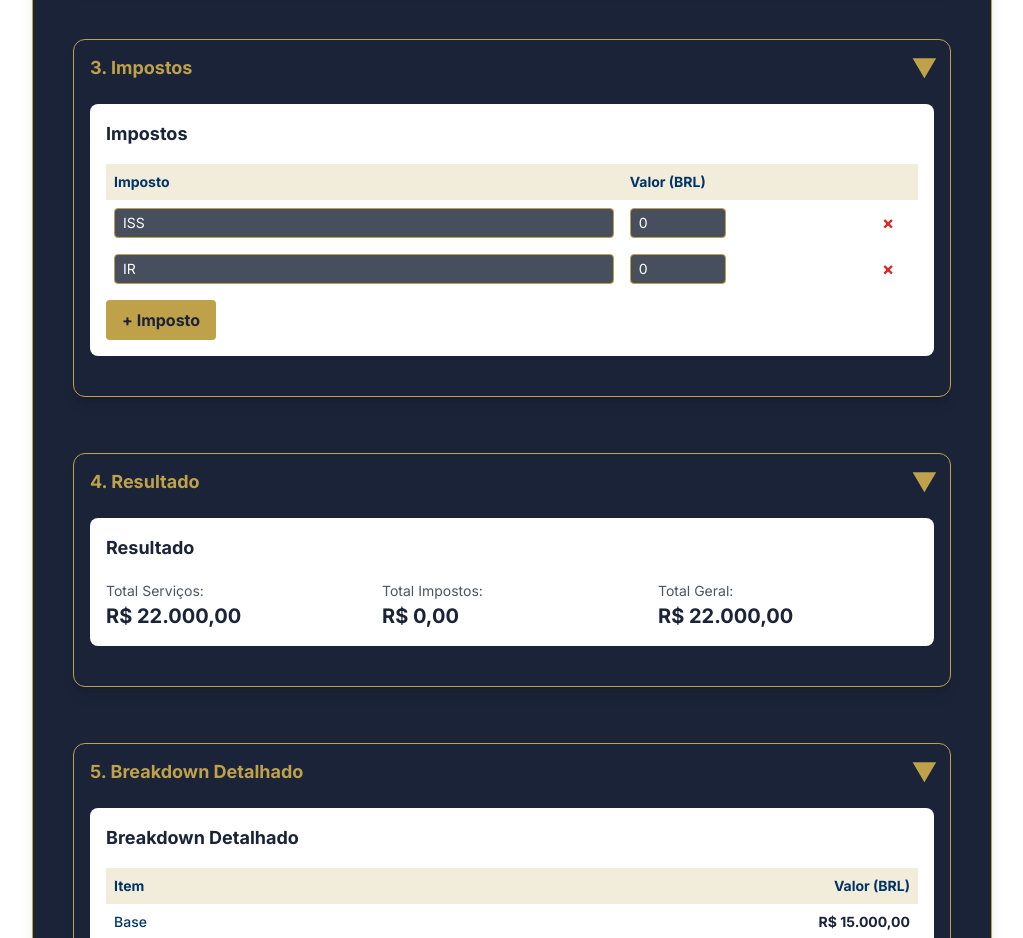
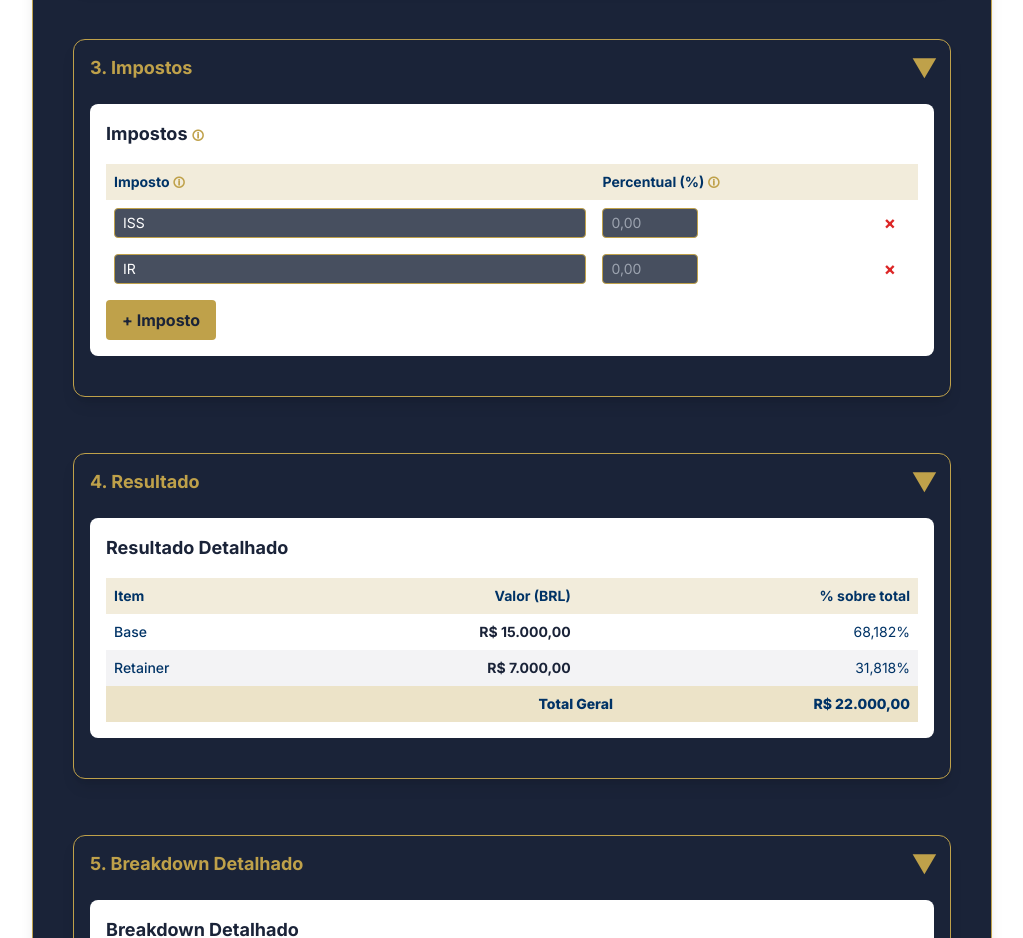
Before and after one commit to OLVCORE/olv-quote-builder, a Next.js app: page /admin/simulator in a window 1280 px wide. Shown: the part 1420-2358 px from the top of the page, without its empty margins (128-1151 px from the left). Built offline with nearby package versions, Linux system fonts and the light colour scheme; no server answers.

Commit message:
feat: implementar resultado detalhado com impostos em cascata, conversão de moedas e campos livres

```diff
--- a/src/components/ServiceForm.tsx
+++ b/src/components/ServiceForm.tsx
@@ -193,19 +193,21 @@ export default function ServiceForm({ config, currency, customRate }: Props) {
 
   // Seção Impostos (dinâmica)
   const [impostos, setImpostos] = useState([
-    { nome: 'ISS', valor: 0 },
-    { nome: 'IR', valor: 0 },
+    { nome: 'ISS', valor: '' },
+    { nome: 'IR', valor: '' },
   ]);
-  const adicionarImposto = () => setImpostos(imps => [...imps, { nome: '', valor: 0 }]);
+  const adicionarImposto = () => setImpostos(imps => [...imps, { nome: '', valor: '' }]);
   const removerImposto = (idx: number) => setImpostos(imps => imps.filter((_, i) => i !== idx));
   const renderImpostos = () => (
     <div className="bg-white dark:bg-bg-dark-tertiary rounded-lg p-4 mb-6">
-      <h3 className="text-lg font-bold text-olvblue dark:text-ourovelho mb-4">Impostos</h3>
+      <h3 className="text-lg font-bold text-olvblue dark:text-ourovelho mb-4">
+        Impostos <span className="text-xs text-ourovelho" title="Impostos são calculados em cascata: cada imposto incide sobre o subtotal anterior, conforme legislação brasileira.">🛈</span>
+      </h3>
       <table className="w-full text-sm mb-2">
         <thead>
           <tr className="bg-ourovelho/20">
-            <th className="p-2 text-left">Imposto</th>
-            <th className="p-2 text-left">Valor (BRL)</th>
+            <th className="p-2 text-left">Imposto <span className="text-xs text-ourovelho" title="Nome do imposto (ex: ISS, ICMS, PIS, COFINS)">🛈</span></th>
+            <th className="p-2 text-left">Percentual (%) <span className="text-xs text-ourovelho" title="Percentual do imposto sobre o subtotal anterior">🛈</span></th>
             <th className="p-2"></th>
           </tr>
         </thead>
@@ -219,15 +221,20 @@ export default function ServiceForm({ config, currency, customRate }: Props) {
                   onChange={e => setImpostos(imps => imps.map((i, j) => j === idx ? { ...i, nome: e.target.value } : i))}
                   className="w-full px-2 py-1 rounded border border-ourovelho bg-olvblue/80 dark:bg-bg-dark-tertiary text-white dark:text-ourovelho"
                   placeholder="Nome do imposto"
+                  title="Nome do imposto (ex: ISS, ICMS, PIS, COFINS)"
                 />
               </td>
               <td className="p-2">
                 <input
                   type="number"
                   value={imp.valor}
-                  onChange={e => setImpostos(imps => imps.map((i, j) => j === idx ? { ...i, valor: Number(e.target.value) } : i))}
+                  onChange={e => setImpostos(imps => imps.map((i, j) => j === idx ? { ...i, valor: e.target.value } : i))}
                   className="w-24 px-2 py-1 rounded border border-ourovelho bg-olvblue/80 dark:bg-bg-dark-tertiary text-white dark:text-ourovelho"
+                  placeholder="0,00"
                   min={0}
+                  max={100}
+                  step={0.01}
+                  title="Percentual do imposto sobre o subtotal anterior"
                 />
               </td>
               <td className="p-2 text-center">
@@ -249,6 +256,7 @@ export default function ServiceForm({ config, currency, customRate }: Props) {
         type="button"
         onClick={adicionarImposto}
         className="bg-ourovelho text-olvblue font-bold px-4 py-2 rounded hover:bg-yellow-400"
+        title="Adicionar novo imposto"
       >
         + Imposto
       </button>
@@ -271,30 +279,99 @@ export default function ServiceForm({ config, currency, customRate }: Props) {
 
   // Seção Resultados detalhados
   const renderResultados = () => {
-    const totalImpostos = impostos.reduce((sum, i) => sum + Number(i.valor), 0);
+    // 1. Serviços principais e adicionais (breakdown)
+    const breakdown = baseResult.breakdown || {};
+    const linhasServicos = Object.entries(breakdown)
+      .filter(([k, v]) => Number(v) > 0)
+      .map(([k, v]) => ({
+        tipo: 'servico',
+        descricao: k.replace(/_/g, ' ').replace(/\b\w/g, l => l.toUpperCase()),
+        valor: Number(v)
+      }));
+
+    // 2. Serviços adicionais customizados (linhasAdicionais)
+    const linhasAdicionais = (values.linhasAdicionais || [])
+      .filter((linha: any) => linha && linha.descricao && Number(linha.valor) > 0)
+      .map((linha: any) => ({
+        tipo: 'adicional',
+        descricao: linha.descricao,
+        valor: Number(linha.valor)
+      }));
+
+    // 3. Soma base para impostos
+    const subtotalServicos = [...linhasServicos, ...linhasAdicionais].reduce((sum, l) => sum + l.valor, 0);
+
+    // 4. Impostos em cascata
+    let subtotal = subtotalServicos;
+    const linhasImpostos = impostos
+      .filter(imp => imp.nome && imp.valor && Number(imp.valor) > 0)
+      .map((imp, idx) => {
+        const valor = subtotal * (Number(imp.valor) / 100);
+        subtotal += valor;
+        return {
+          tipo: 'imposto',
+          descricao: imp.nome,
+          valor,
+          percentual: Number(imp.valor)
+        };
+      });
+
+    // 5. Linhas finais para exibição
+    const linhas = [
+      ...linhasServicos,
+      ...linhasAdicionais,
+      ...linhasImpostos
+    ];
+    const totalGeral = subtotal;
+
+    // 6. Conversão de moeda
+    const { convertValue, formatCurrency } = require('@/lib/utils/currency');
+    const exchangeRates = { BRL: 1, [currency]: conversionRate };
+
+    function formatCurrencyValue(val: number) {
+      if (currency === 'BRL') return `R$ ${val.toLocaleString('pt-BR', { minimumFractionDigits: 2 })}`;
+      const converted = convertValue(val, 'BRL', currency as any, exchangeRates);
+      return formatCurrency(converted, currency as any);
+    }
+
     return (
-      <div className="bg-white dark:bg-bg-dark-tertiary rounded-lg p-4 mb-6">
-        <h3 className="text-lg font-bold text-olvblue dark:text-ourovelho mb-4">Resultado</h3>
-        <div className="grid grid-cols-1 sm:grid-cols-2 lg:grid-cols-3 gap-4">
-          <div>
-            <span className="text-sm text-gray-600 dark:text-gray-400">Total Serviços:</span>
-            <div className="text-xl font-bold text-olvblue dark:text-ourovelho">
-              R$ {baseResult.total.toLocaleString('pt-BR', { minimumFractionDigits: 2 })}
-            </div>
-          </div>
-          <div>
-            <span className="text-sm text-gray-600 dark:text-gray-400">Total Impostos:</span>
-            <div className="text-xl font-bold text-olvblue dark:text-ourovelho">
-              R$ {totalImpostos.toLocaleString('pt-BR', { minimumFractionDigits: 2 })}
-            </div>
-          </div>
-          <div>
-            <span className="text-sm text-gray-600 dark:text-gray-400">Total Geral:</span>
-            <div className="text-xl font-bold text-olvblue dark:text-ourovelho">
-              R$ {(baseResult.total + totalImpostos).toLocaleString('pt-BR', { minimumFractionDigits: 2 })}
-            </div>
-          </div>
-        </div>
+      <div className="bg-white dark:bg-bg-dark-tertiary rounded-lg p-4 mb-6 overflow-x-auto">
+        <h3 className="text-lg font-bold text-olvblue dark:text-ourovelho mb-4">Resultado Detalhado</h3>
+        <table className="w-full text-sm border-collapse">
+          <thead>
+            <tr className="bg-ourovelho/20">
+              <th className="p-2 text-left">Item</th>
+              <th className="p-2 text-right">Valor (BRL)</th>
+              <th className="p-2 text-right">{currency !== 'BRL' ? `Valor (${currency})` : ''}</th>
+              <th className="p-2 text-right">% sobre total</th>
+            </tr>
+          </thead>
+          <tbody>
+            {linhas.map((linha, idx) => (
+              <tr key={idx} className={linha.tipo === 'imposto' ? 'bg-olvblue/10 dark:bg-ourovelho/10' : 'even:bg-olvblue/5 dark:even:bg-bg-dark-tertiary'}>
+                <td className="p-2 font-medium capitalize">
+                  {linha.descricao}
+                  {linha.tipo === 'imposto' && (
+                    <span className="ml-1 text-xs text-ourovelho" title="Imposto calculado em cascata sobre o subtotal anterior.">🛈</span>
+                  )}
+                </td>
+                <td className="p-2 text-right font-bold text-olvblue dark:text-ourovelho">
+                  R$ {linha.valor.toLocaleString('pt-BR', { minimumFractionDigits: 2 })}
+                </td>
+                <td className="p-2 text-right font-bold text-olvblue dark:text-ourovelho">
+                  {currency !== 'BRL' ? formatCurrencyValue(linha.valor) : ''}
+                </td>
+                <td className="p-2 text-right">
+                  {((linha.valor / totalGeral) * 100).toLocaleString('pt-BR', { minimumFractionDigits: 2 })}%
+                </td>
+              </tr>
+            ))}
+            <tr className="bg-ourovelho/30 font-extrabold">
+              <td className="p-2 text-right" colSpan={3}>Total Geral</td>
+              <td className="p-2 text-right">{formatCurrencyValue(totalGeral)}</td>
+            </tr>
+          </tbody>
+        </table>
       </div>
     );
   };
--- a/src/lib/utils/calculations.ts
+++ b/src/lib/utils/calculations.ts
@@ -269,24 +269,25 @@ export const defaultTaxes: TaxConfig[] = [
   },
 ];
 
-// Calcula subtotal de impostos
+// Calcula subtotal de impostos em cascata (legislação brasileira)
 export function calculateTaxes(
   base: number,
   uf: UF,
   selected: SelectedTax[]
 ): ProposalTaxes {
-  let subtotal = 0;
+  let subtotal = base;
   const taxes = selected.map((tax) => {
     if (!tax.enabled) return { ...tax, value: 0 };
-    const value = base * (tax.rate / 100);
-    subtotal += value;
+    // Cada imposto incide sobre o subtotal anterior (cascata)
+    const value = subtotal * (tax.rate / 100);
+    subtotal += value; // Atualiza subtotal para próximo imposto
     return { ...tax, value };
   });
   return {
     uf,
     taxes,
-    subtotal,
-    total: subtotal,
+    subtotal: subtotal - base, // Apenas o valor dos impostos
+    total: subtotal, // Total final com impostos
   };
 }
 
```
